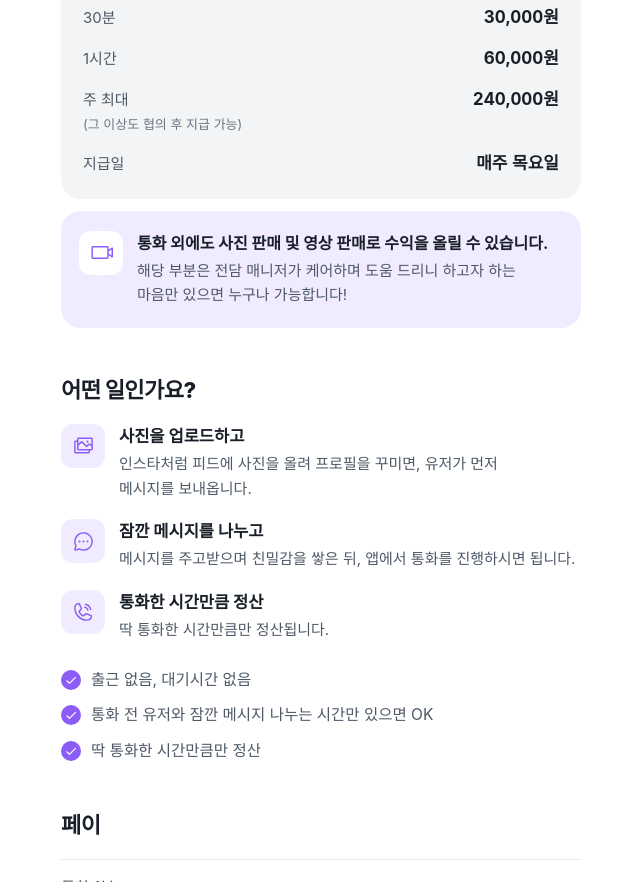
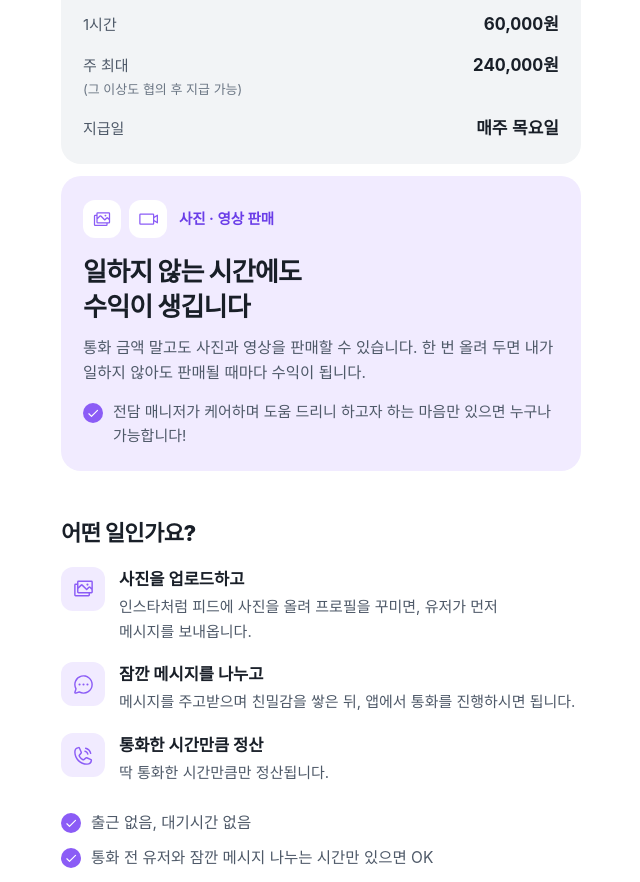
Before and after one commit to dnakrhs2-crypto/flyout-link, a plain HTML site: page creator/index.html in a window 1280 px wide. Shown: the part 410-1292 px from the top of the page, without its empty margins (319-959 px from the left). Drawn offline with Linux system fonts and the light colour scheme; a web font is replaced by a local one.

Commit message:
첫 화면에 '여성 크리에이터 모집 중!' 버튼, 모집 페이지에 사진·영상 판매 구역 넣기
- 첫 화면: 누르면 /creator/ 로 가는 버튼. 폰과 1100px 미만 창은 상단 오른쪽, PC 는 제목 문단 아래.
- 모집 페이지: 인사말 삭제, 사진·영상 판매 구역 추가.

Co-Authored-By: Claude Fable 5.2 <noreply@anthropic.com>
Claude-Session: https://claude.ai/code/session_01NuJyn1zWDtETuntGrjfLJU

```diff
--- a/creator/index.html
+++ b/creator/index.html
@@ -25,7 +25,6 @@
   .brand img{height:34px;width:auto}
   .badge{font-size:13px;font-weight:650;color:var(--accent-ink);background:var(--accent-soft);padding:6px 12px;border-radius:999px}
 
-  .hello{margin:0 0 10px;color:var(--dim);font-size:15px;font-weight:500}
   h1{margin:0;font-size:clamp(27px,7.4vw,34px);line-height:1.32;font-weight:800;letter-spacing:-.03em;text-wrap:balance}
   h1 span{color:var(--accent)}
   .lead{margin:12px 0 0;color:var(--sub);font-size:16px;text-wrap:pretty}
@@ -39,10 +38,14 @@
   .money .r small{display:block;margin-top:1px;font-size:13px;color:var(--dim)}
   .money .r b{color:var(--ink);font-size:17px;font-weight:700;font-variant-numeric:tabular-nums;white-space:nowrap}
 
-  .extra{margin-top:12px;display:flex;gap:14px;align-items:flex-start;padding:20px 20px 20px 18px;border-radius:20px;background:var(--accent-soft)}
-  .extra .ico{background:#FFFFFF}
-  .extra p{margin:0;color:var(--sub);font-size:15px;text-wrap:pretty}
-  .extra p b{display:block;margin-bottom:4px;color:var(--ink);font-size:16px;font-weight:700;line-height:1.5}
+  .sell{margin-top:12px;padding:24px 22px 22px;border-radius:20px;background:var(--accent-soft)}
+  .sell .kind{display:flex;align-items:center;gap:8px;color:var(--accent-ink);font-size:14.5px;font-weight:700}
+  .sell .kind .ico{width:38px;height:38px;font-size:20px;background:#FFFFFF}
+  .sell .kind b{margin-left:4px;font-weight:700}
+  .sell h2{margin:16px 0 0;font-size:clamp(23px,6.3vw,26px);line-height:1.36;letter-spacing:-.03em;text-wrap:balance}
+  .sell > p{margin:10px 0 0;color:var(--sub);font-size:15.5px;text-wrap:pretty}
+  .sell .list{margin-top:14px}
+  .sell .list li{font-size:15px}
 
   section{margin-top:48px}
   h2{margin:0 0 18px;font-size:22px;font-weight:800;letter-spacing:-.025em;line-height:1.35}
@@ -83,7 +86,7 @@
   .kid{margin:14px 0 0;text-align:center;font-size:16px;color:var(--sub)}
   .kid b{color:var(--ink);font-weight:700;-webkit-user-select:all;user-select:all}
 
-  @media (max-width:360px){ .money .v{font-size:33px} .kakao{gap:12px;padding:18px} .kakao svg{width:42px;height:42px} .kakao b{font-size:17.5px} }
+  @media (max-width:360px){ .sell{padding:22px 18px 18px} .money .v{font-size:33px} .kakao{gap:12px;padding:18px} .kakao svg{width:42px;height:42px} .kakao b{font-size:17.5px} }
   @media (prefers-reduced-motion:reduce){ .kakao{transition:none} }
 </style>
 <script defer src="https://static.cloudflareinsights.com/beacon.min.js" data-cf-beacon='{"token": "f4fb1501470e436fb1efa565cb4e738c"}'></script>
@@ -92,7 +95,6 @@
 <div class="wrap">
   <div class="top"><div class="brand"><img src="logo.png" alt="flyout 로고">flyout</div><div class="badge">크리에이터 모집</div></div>
 
-  <p class="hello">안녕하세요! 문의 주셔서 감사합니다 :)</p>
   <h1>통화한 만큼<br><span>분당 1,000원</span>으로 정산됩니다</h1>
   <p class="lead">출근 없음, 대기시간 없음. 딱 통화한 시간만큼만 정산됩니다.</p>
 
@@ -107,9 +109,13 @@
     </div>
   </div>
 
-  <div class="extra">
-    <span class="ico"><svg class="ic" viewBox="0 0 256 256" aria-hidden="true" focusable="false"><path d="M251.77,73a8,8,0,0,0-8.21.39L208,97.05V72a16,16,0,0,0-16-16H32A16,16,0,0,0,16,72V184a16,16,0,0,0,16,16H192a16,16,0,0,0,16-16V159l35.56,23.71A8,8,0,0,0,248,184a8,8,0,0,0,8-8V80A8,8,0,0,0,251.77,73ZM192,184H32V72H192V184Zm48-22.95-32-21.33V116.28L240,95Z"/></svg></span>
-    <p><b>통화 외에도 사진 판매 및 영상 판매로 수익을 올릴 수 있습니다.</b>해당 부분은 전담 매니저가 케어하며 도움 드리니 하고자 하는 마음만 있으면 누구나 가능합니다!</p>
+  <div class="sell">
+    <div class="kind"><span class="ico"><svg class="ic" viewBox="0 0 256 256" aria-hidden="true" focusable="false"><path d="M216,40H72A16,16,0,0,0,56,56V72H40A16,16,0,0,0,24,88V200a16,16,0,0,0,16,16H184a16,16,0,0,0,16-16V184h16a16,16,0,0,0,16-16V56A16,16,0,0,0,216,40ZM72,56H216v62.75l-10.07-10.06a16,16,0,0,0-22.63,0l-20,20-44-44a16,16,0,0,0-22.62,0L72,109.37ZM184,200H40V88H56v80a16,16,0,0,0,16,16H184Zm32-32H72V132l36-36,49.66,49.66a8,8,0,0,0,11.31,0L194.63,120,216,141.38V168ZM160,84a12,12,0,1,1,12,12A12,12,0,0,1,160,84Z"/></svg></span><span class="ico"><svg class="ic" viewBox="0 0 256 256" aria-hidden="true" focusable="false"><path d="M251.77,73a8,8,0,0,0-8.21.39L208,97.05V72a16,16,0,0,0-16-16H32A16,16,0,0,0,16,72V184a16,16,0,0,0,16,16H192a16,16,0,0,0,16-16V159l35.56,23.71A8,8,0,0,0,248,184a8,8,0,0,0,8-8V80A8,8,0,0,0,251.77,73ZM192,184H32V72H192V184Zm48-22.95-32-21.33V116.28L240,95Z"/></svg></span><b>사진 · 영상 판매</b></div>
+    <h2>일하지 않는 시간에도<br>수익이 생깁니다</h2>
+    <p>통화 금액 말고도 사진과 영상을 판매할 수 있습니다. 한 번 올려 두면 내가 일하지 않아도 판매될 때마다 수익이 됩니다.</p>
+    <ul class="list">
+      <li><span class="chk"><svg class="ic" viewBox="0 0 256 256" aria-hidden="true" focusable="false"><path d="M232.49,80.49l-128,128a12,12,0,0,1-17,0l-56-56a12,12,0,1,1,17-17L96,183,215.51,63.51a12,12,0,0,1,17,17Z"/></svg></span>전담 매니저가 케어하며 도움 드리니 하고자 하는 마음만 있으면 누구나 가능합니다!</li>
+    </ul>
   </div>
 
   <section>
```
Also changed, not shown: index.html (+18 -0 lines).
